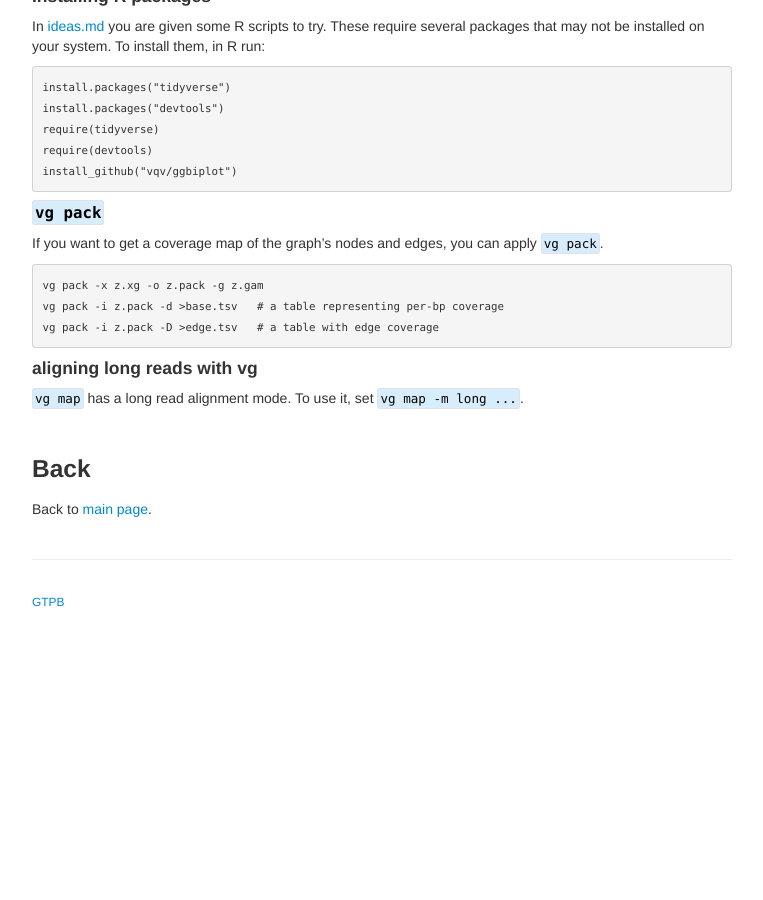
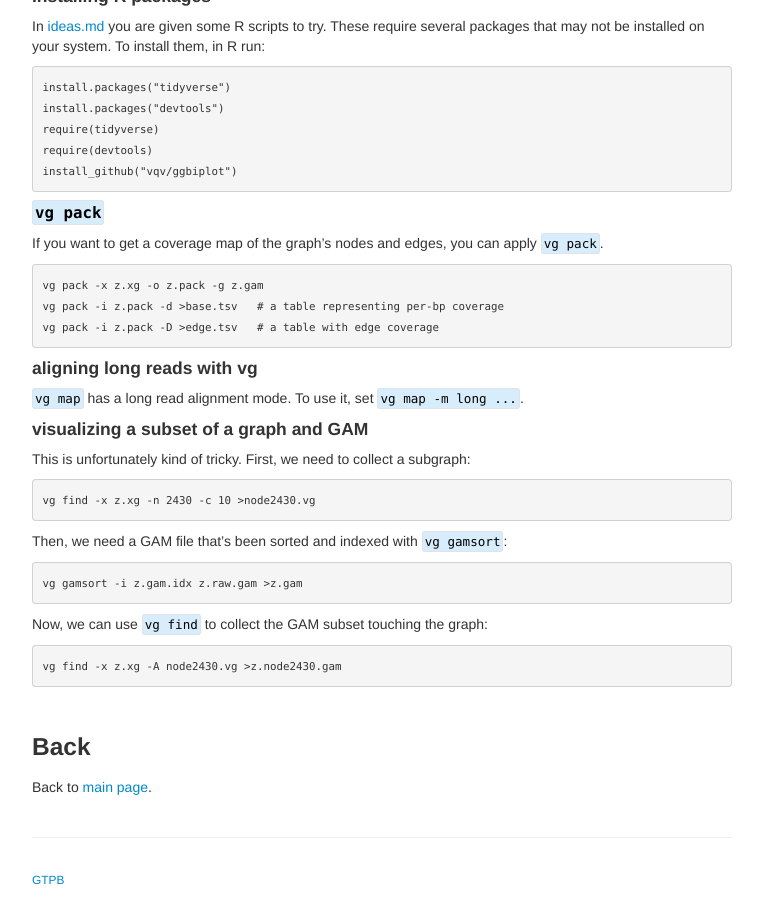
Before and after one commit to GTPB/CPANG19, a Jekyll site: the page built from pages/HIV_exercises.md, in a window 1280 px wide and 900 px high, scrolled down 2811 px. Shown: the whole window, without its empty margins (258-1021 px from the left). Built offline with Jekyll 4.4.1, drawn with Linux system fonts in a browser that asks for light colours; before the commit the page ends 3433 px from its top, so only the background shows below that.

Commit message:
add note about graph/GAM subsetting

````diff
--- a/pages/HIV_exercises.md
+++ b/pages/HIV_exercises.md
@@ -142,6 +142,27 @@ vg pack -i z.pack -D >edge.tsv   # a table with edge coverage
 
 `vg map` has a long read alignment mode. To use it, set `vg map -m long ...`.
 
+#### visualizing a subset of a graph and GAM
+
+This is unfortunately kind of tricky.
+First, we need to collect a subgraph:
+
+```
+vg find -x z.xg -n 2430 -c 10 >node2430.vg
+```
+
+Then, we need a GAM file that's been sorted and indexed with `vg gamsort`:
+
+```
+vg gamsort -i z.gam.idx z.raw.gam >z.gam
+```
+
+Now, we can use `vg find` to collect the GAM subset touching the graph:
+
+```
+vg find -x z.xg -A node2430.vg >z.node2430.gam
+```
+
 <br/>
 
 ### Back
````
